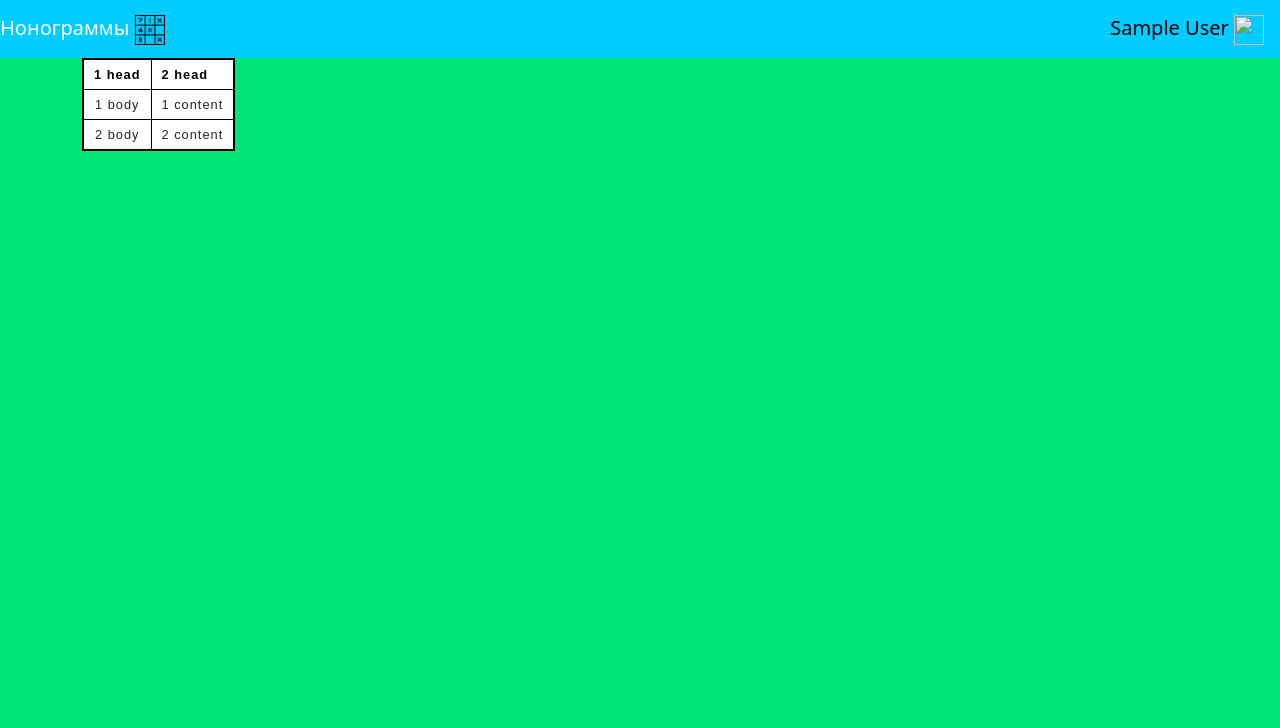
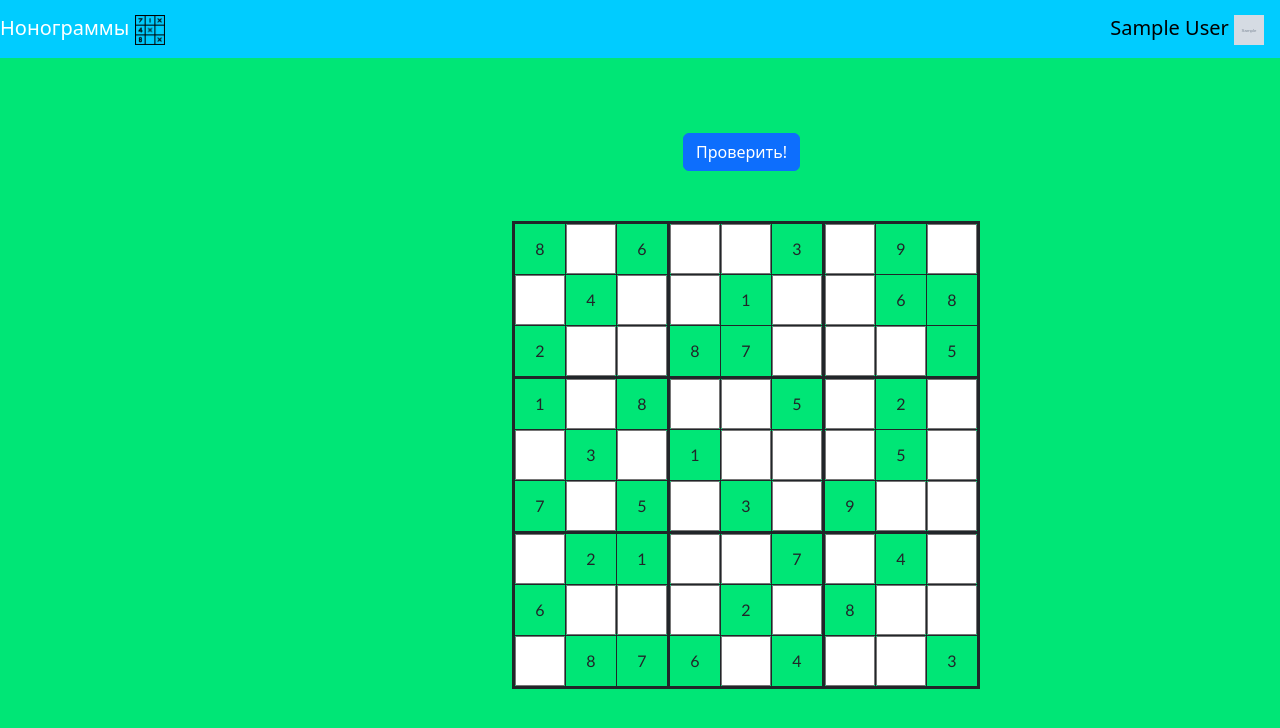
Before and after one commit to Serafaz/WebProject, a Flask app: page /play/level1 in a window 1280 px wide. Shown: the top 728 px of the page. Run offline with Flask 3, Linux system fonts and the light colour scheme; a user stored in the database is signed in; tables that the repository leaves empty hold one stand-in row (values such as "Sample post"); grey boxes marked "Sample" are stand-in pictures.

Commit message:
add sudoku

```diff
--- a/main.py
+++ b/main.py
@@ -245,7 +245,32 @@
 
 @app.route('/play/level1', methods=['GET', 'POST'])
 def play_level1():
-    return render_template('level1_template.html', title='Играем...')
+    if request.method == 'GET':
+        if current_user.is_authenticated:
+            return render_template('level1_template.html', title='Играем...',
+                                   filename='.' + current_user.filename_of_image)
+        else:
+            return redirect('/')
+    if request.method == 'POST':
+        if ((request.form['1'] == request.form['10'] == request.form['17'] == request.form['26'] ==
+            request.form['41'] == '7') and (request.form['4'] == request.form['11'] ==
+            request.form['31'] == request.form['40'] == request.form['46'] == '1') and
+            (request.form['5'] == request.form['8'] == request.form['22'] == request.form['29'] ==
+            request.form['45'] == '2') and (request.form['7'] == request.form['15'] ==
+            request.form['19'] == request.form['32'] == request.form['39'] == '3') and
+            (request.form['3'] == request.form['14'] == request.form['20'] == request.form['21'] ==
+            request.form['28'] == request.form['38'] == '4') and (request.form['2'] ==
+            request.form['6'] == request.form['35'] == request.form['37'] == request.form['44'] ==
+            '5') and (request.form['13'] == request.form['18'] == request.form['25'] ==
+            request.form['27'] == request.form['36'] == '6') and (request.form['24'] ==
+            request.form['30'] == request.form['34'] == '8') and (request.form['9'] ==
+            request.form['12'] == request.form['16'] == request.form['23'] ==
+                request.form['33'] == request.form['42'] == request.form['43'] == '9')):
+            return render_template('already_complete.html', title='Победа!',
+                                   filename='.' + current_user.filename_of_image)
+        else:
+            return render_template('not_complete.html', title='Неверно',
+                                   filename='.' + current_user.filename_of_image)
 
 
 def main():
--- a/static/css/table.css
+++ b/static/css/table.css
@@ -1,32 +1,25 @@
-thead,
-tfoot {
-    background-color: #ffffff;
-    color: #000;
-}
-
-tbody {
-    background-color: #ffffff;
-}
-
-caption {
-    padding: 10px;
-    caption-side: bottom;
-}
-
 table {
     border-collapse: collapse;
-    border: 2px solid rgb(0, 0, 0);
-    letter-spacing: 1px;
-    font-family: sans-serif;
-    font-size: 0.8rem;
+    font-family: Calibri, sans-serif;
+    margin-bottom: 100px;
+    margin-left: 430px;
 }
-
-td,
-th {
-    border: 1px solid rgb(0, 0, 0);
-    padding: 5px 10px;
+colgroup, tbody {
+    border: solid medium;
 }
-
 td {
+    border: solid thin;
+    height: 50px;
+    width: 50px;
     text-align: center;
+    padding: 0;
 }
+button {
+    margin-top: 75px;
+    margin-bottom: 50px;
+    margin-left: 601px;
+}
+input {
+    width: 50px;
+    height: 50px
+}
--- a/templates/level1_template.html
+++ b/templates/level1_template.html
@@ -1,25 +1,81 @@
 {% extends "base.html" %}
 
 {% block content %}
-<link rel="stylesheet" type="text/css" href="/static/css/table.css" />
-<body>
-    <table>
-      <thead>
-        <tr>
-            <th>1 head</th>
-            <th scope="col">2 head</th>
-        </tr>
-      </thead>
-      <tbody>
-        <tr>
-            <td scope="row">1 body</td>
-            <td>1 content</td>
-        </tr>
-        <tr>
-            <td scope="row">2 body</td>
-            <td>2 content</td>
-        </tr>
-      </tbody>
-    </table>
-</body>
+<link rel="stylesheet" type="text/css" href="/static/css/table.css">
+<form class="login_form" enctype="multipart/form-data" method="post">
+<button type="submit" class="btn btn-primary">Проверить!</button>
+<table>
+  <colgroup><col><col><col>
+  <colgroup><col><col><col>
+  <colgroup><col><col><col>
+  <tbody>
+   <tr> <td>8 <td><input type="text" maxlength="1" name="1">  <td>6
+       <td><input type="text" maxlength="1" name="2">
+       <td><input type="text" maxlength="1" name="3">  <td>3
+       <td><input type="text" maxlength="1" name="4"> <td>9
+       <td><input type="text" maxlength="1" name="5">
+   <tr> <td><input type="text" maxlength="1" name="6">  <td>4
+       <td><input type="text" maxlength="1" name="7">
+       <td><input type="text" maxlength="1" name="8">  <td>1
+       <td><input type="text" maxlength="1" name="9">
+       <td><input type="text" maxlength="1" name="10">  <td>6 <td>8
+   <tr> <td>2 <td><input type="text" maxlength="1" name="11">
+       <td><input type="text" maxlength="1" name="12">  <td>8
+       <td>7  <td><input type="text" maxlength="1" name="13">
+       <td><input type="text" maxlength="1" name="14">
+       <td><input type="text" maxlength="1" name="15">  <td>5
+  <tbody>
+   <tr> <td>1 <td><input type="text" maxlength="1" name="16">  <td>8
+       <td><input type="text" maxlength="1" name="17">
+       <td><input type="text" maxlength="1" name="18"> <td>5
+       <td><input type="text" maxlength="1" name="19"> <td>2
+       <td><input type="text" maxlength="1" name="20">
+   <tr> <td><input type="text" maxlength="1" name="21">  <td>3
+       <td><input type="text" maxlength="1" name="22">  <td>1
+       <td><input type="text" maxlength="1" name="23">
+       <td><input type="text" maxlength="1" name="24">
+       <td><input type="text" maxlength="1" name="25">
+       <td>5  <td><input type="text" maxlength="1" name="26">
+   <tr> <td>7
+       <td><input type="text" maxlength="1" name="27">
+       <td>5
+       <td><input type="text" maxlength="1" name="28">
+       <td>3
+       <td><input type="text" maxlength="1" name="29">
+       <td>9
+       <td><input type="text" maxlength="1" name="30">
+       <td><input type="text" maxlength="1" name="31">
+  <tbody>
+   <tr>
+       <td><input type="text" maxlength="1" name="32">
+       <td>2
+       <td>1
+       <td><input type="text" maxlength="1" name="33">
+       <td><input type="text" maxlength="1" name="34">
+       <td>7
+       <td><input type="text" maxlength="1" name="35">
+       <td>4
+       <td><input type="text" maxlength="1" name="36">
+   <tr>
+       <td>6
+       <td><input type="text" maxlength="1" name="37">
+       <td><input type="text" maxlength="1" name="38">
+       <td><input type="text" maxlength="1" name="39">
+       <td>2
+       <td><input type="text" maxlength="1" name="40">
+       <td>8
+       <td><input type="text" maxlength="1" name="41">
+       <td><input type="text" maxlength="1" name="42">
+   <tr>
+       <td><input type="text" maxlength="1" name="43">
+       <td>8
+       <td>7
+       <td>6
+       <td><input type="text" maxlength="1" name="44">
+       <td>4
+       <td><input type="text" maxlength="1" name="45">
+       <td><input type="text" maxlength="1" name="46">
+       <td>3
+</table>
+</form>
 {% endblock %}
--- a/templates/login.html
+++ b/templates/login.html
@@ -24,7 +24,7 @@
             {% endfor %}
         </p>
         <p>{{ form.remember_me() }} {{ form.remember_me.label }}</p>
-        <p>{{ form.submit(type="submit", class="btn btn-primary") }}"</p>
+        <p>{{ form.submit(type="submit", class="btn btn-primary") }}</p>
         <div> {{ message }} </div>
     </form>
 {% endblock %}
--- a/templates/main.html
+++ b/templates/main.html
@@ -1,10 +1,10 @@
 {% extends "base.html" %}
 
 {% block content %}
-<link rel="stylesheet" type="text/css" href="/static/css/style.css" />
+<link rel="stylesheet" type="text/css" href="/static/css/style.css" >
 <h1>Основное меню</h1>
 <div>
-    <a href="/" class="btn btn-primary">Начать играть!</a>
+    <a href="/play/level1" class="btn btn-primary">Начать играть!</a>
     <a href="/about_game" class="btn btn-info">Об игре</a>
     <a href="/" class="btn btn-primary">Наш бот в телеграме</a>
 </div>
```
Also changed, not shown: templates/already_complete.html (added, +9 -0 lines), templates/not_complete.html (added, +9 -0 lines).
